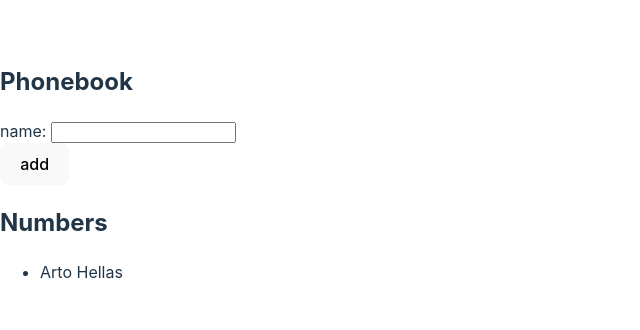
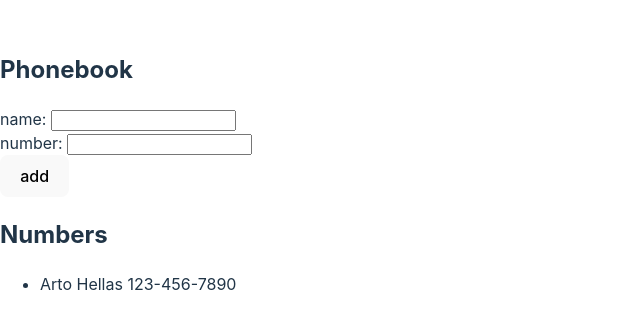
Before and after one commit to AnttiAitta/FullStack, a React (Vite) app in the folder osa2/puhelinluettelo/: page / in a window 1280 px wide. Shown: the part 228-558 px from the top of the page, without its empty margins (0-640 px from the left). Built offline with nearby package versions, Linux system fonts and the light colour scheme.

Commit message:
2.8 valmis

```diff
--- a/osa2/puhelinluettelo/src/App.jsx
+++ b/osa2/puhelinluettelo/src/App.jsx
@@ -1,31 +1,40 @@
 import { useState } from 'react'
 
 const App = () => {
-  const [persons, setPersons] = useState([{ name: 'Arto Hellas' }])
+  const [persons, setPersons] = useState([{ name: 'Arto Hellas', number: '123-456-7890' }])
   const [newName, setNewName] = useState('')
+  const [newNumber, setNewNumber] = useState('')
 
   const handleNameChange = (event) => {
-    console.log(event.target.value)
     setNewName(event.target.value)
   }
 
-  const addName = (event) => {
+  const handleNumberChange = (event) => {
+    setNewNumber(event.target.value)
+  }
+
+  const addPerson = (event) => {
     event.preventDefault()
     if (persons.some(person => person.name === newName)) {
       alert(`${newName} is already added to phonebook`)
       return
     }
-    const newPerson = { name: newName }
+
+    const newPerson = { name: newName, number: newNumber }
     setPersons([...persons, newPerson])
     setNewName('')
+    setNewNumber('')
   }
 
   return (
     <div>
       <h2>Phonebook</h2>
-      <form onSubmit={addName}>
+      <form onSubmit={addPerson}>
         <div>
           name: <input value={newName} onChange={handleNameChange} />
+        </div>
+        <div>
+          number: <input value={newNumber} onChange={handleNumberChange} />
         </div>
         <div>
           <button type="submit">add</button>
@@ -34,7 +43,7 @@ const App = () => {
       <h2>Numbers</h2>
       <ul>
         {persons.map((person, index) => (
-        <li key={index}>{person.name}</li>
+        <li key={index}>{person.name} {person.number}</li>
         ))}
       </ul>
     </div>
```
